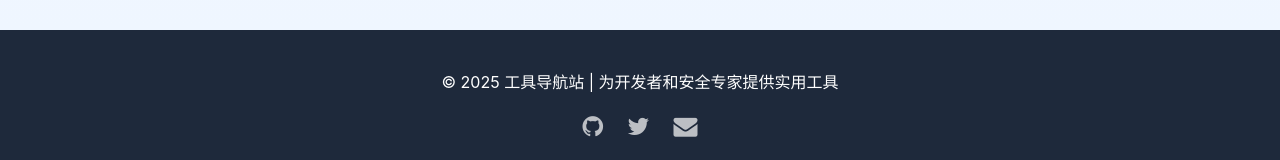
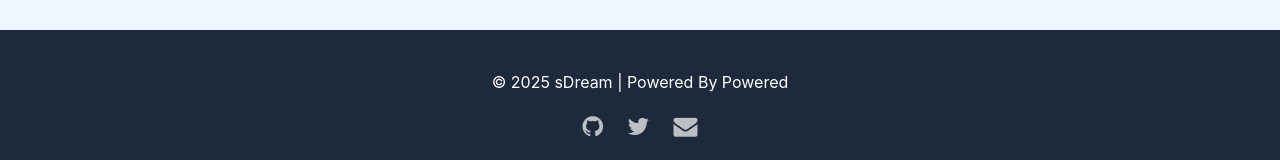
Before and after one commit to sDreamForZzQ/sDreamForZzQ.github.io, a plain HTML site: page index.html in a window 1280 px wide. Shown: the part 1598-1758 px from the top of the page. Drawn offline with nearby package versions, Linux system fonts and the light colour scheme; no server answers.

Commit message:
Update index.html

```diff
--- a/index.html
+++ b/index.html
@@ -179,7 +179,7 @@
     <!-- 页脚 -->
     <footer class="bg-dark text-white py-10">
         <div class="container mx-auto px-6 text-center">
-            <p class="mb-4">© 2025 工具导航站 | 为开发者和安全专家提供实用工具</p>
+            <p class="mb-4">© 2025 sDream | Powered By Powered</p>
             <div class="flex justify-center space-x-6 mb-6">
                 <a href="#" class="text-white/70 hover:text-white transition-colors">
                     <i class="fa fa-github text-2xl"></i>
```
